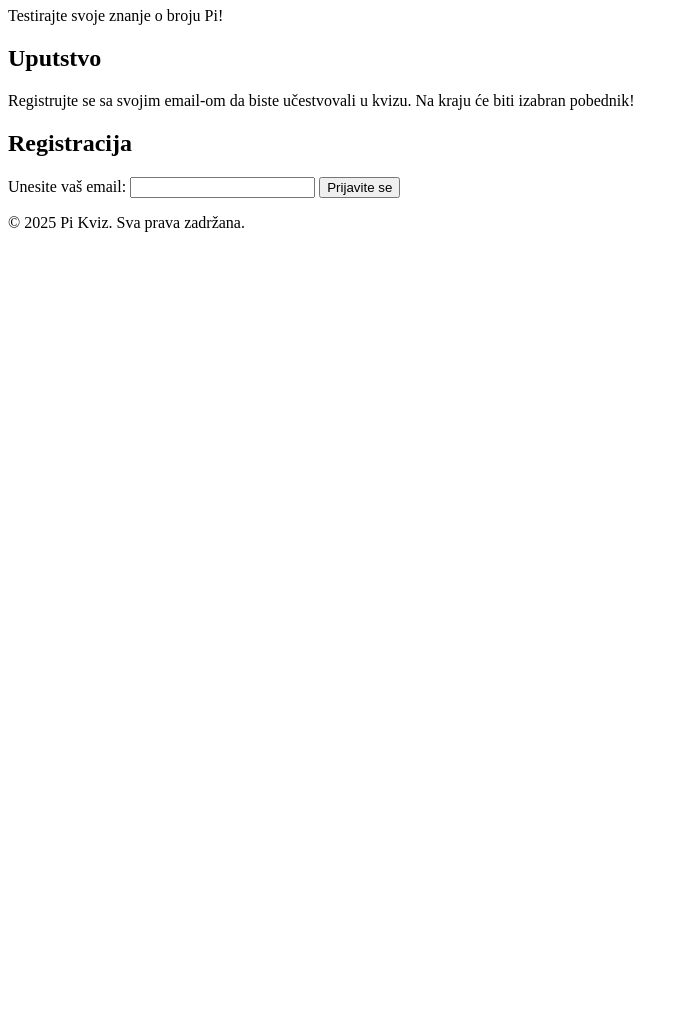
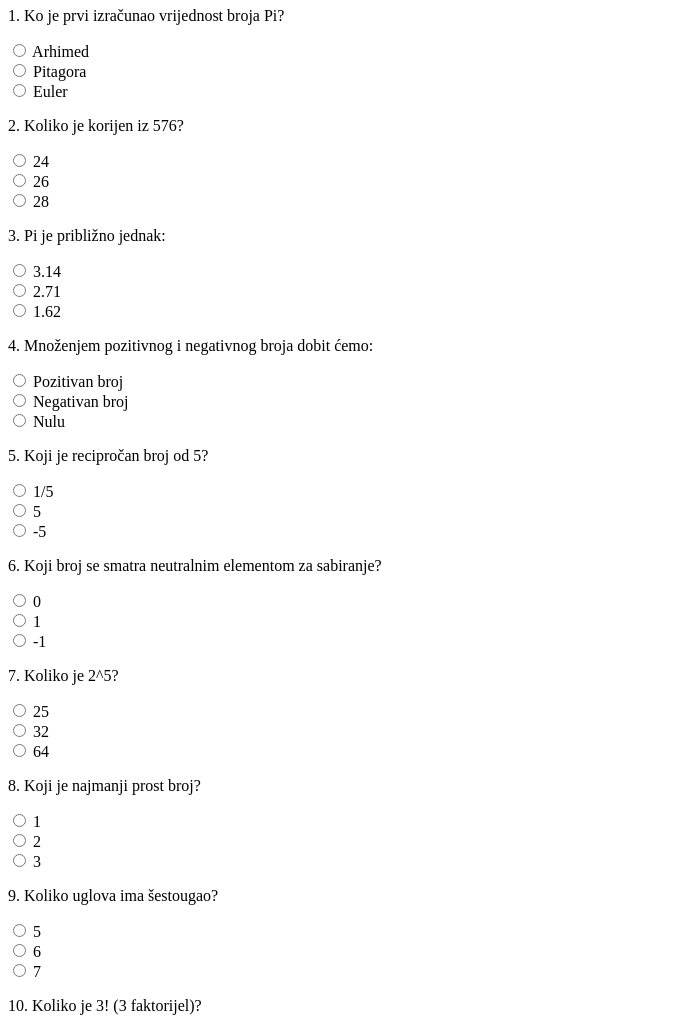
Before and after one commit to kerlicmirnes/Pi-Kviz, a plain HTML site: page index.html in a window 1280 px wide. Shown: the part 73-1100 px from the top of the page, without its empty margins (0-688 px from the left). Before the commit the page ends 800 px from the top, so only its background shows below. Drawn offline with Linux system fonts and the light colour scheme.

Commit message:
Update index.html

```diff
--- a/index.html
+++ b/index.html
@@ -1,157 +1,122 @@
 <!DOCTYPE html>
-<html lang="hr">
+<html lang="bs">
 <head>
     <meta charset="UTF-8">
     <meta name="viewport" content="width=device-width, initial-scale=1.0">
     <title>Pi Kviz</title>
-    <!-- Povezivanje sa CSS fajlom -->
-    <link rel="stylesheet" href="styles.css"> <!-- Ako je fajl u istom folderu -->
-    <!-- Ako je fajl u folderu 'css', koristi ovo -->
-    <!-- <link rel="stylesheet" href="css/styles.css"> -->
 </head>
 <body>
+    <h1>Dobrodošli na Pi Kviz!</h1>
 
-    <header>
-        <h1>Dobrodošli na Pi Kviz!</h1>
-        <p>Testirajte svoje znanje o broju Pi!</p>
-    </header>
-
-    <section>
-        <h2>Uputstvo</h2>
-        <p>Registrujte se sa svojim email-om da biste učestvovali u kvizu. Na kraju će biti izabran pobednik!</p>
-    </section>
-
-    <section id="registration">
-        <h2>Registracija</h2>
-        <form action="#" method="POST" id="registration-form">
-            <label for="email">Unesite vaš email:</label>
-            <input type="email" id="email" name="email" required>
-            <button type="submit">Prijavite se</button>
-        </form>
-    </section>
-
-    <section id="quiz" style="display:none;">
-        <h2>Pitanja</h2>
-        <form id="quiz-form">
+    <section id="quiz">
+        <form>
             <div class="question">
-                <p>1. Koji je broj Pi?</p>
-                <label><input type="radio" name="question1" value="A"> 3.14</label><br>
-                <label><input type="radio" name="question1" value="B"> 3.14159</label><br>
-                <label><input type="radio" name="question1" value="C"> 22/7</label><br>
+                <p>1. Ko je prvi izračunao vrijednost broja Pi?</p>
+                <input type="radio" name="q1" value="a"> Arhimed<br>
+                <input type="radio" name="q1" value="b"> Pitagora<br>
+                <input type="radio" name="q1" value="c"> Euler<br>
             </div>
 
             <div class="question">
-                <p>2. Koji je tačan broj decimala Pi koje je NASA koristila u svom istraživanju?</p>
-                <label><input type="radio" name="question2" value="A"> 100</label><br>
-                <label><input type="radio" name="question2" value="B"> 1000</label><br>
-                <label><input type="radio" name="question2" value="C"> 10000</label><br>
+                <p>2. Koliko je korijen iz 576?</p>
+                <input type="radio" name="q2" value="a"> 24<br>
+                <input type="radio" name="q2" value="b"> 26<br>
+                <input type="radio" name="q2" value="c"> 28<br>
             </div>
 
             <div class="question">
-                <p>3. Kako je poznat datum 14. mart u vezi sa Pi-om?</p>
-                <label><input type="radio" name="question3" value="A"> Pi dan</label><br>
-                <label><input type="radio" name="question3" value="B"> Dan matematike</label><br>
-                <label><input type="radio" name="question3" value="C"> Sveti Pi dan</label><br>
+                <p>3. Pi je približno jednak:</p>
+                <input type="radio" name="q3" value="a"> 3.14<br>
+                <input type="radio" name="q3" value="b"> 2.71<br>
+                <input type="radio" name="q3" value="c"> 1.62<br>
             </div>
 
             <div class="question">
-                <p>4. Koji je prvi broj u Pi sekvenci nakon decimalne tačke?</p>
-                <label><input type="radio" name="question4" value="A"> 1</label><br>
-                <label><input type="radio" name="question4" value="B"> 4</label><br>
-                <label><input type="radio" name="question4" value="C"> 2</label><br>
+                <p>4. Množenjem pozitivnog i negativnog broja dobit ćemo:</p>
+                <input type="radio" name="q4" value="a"> Pozitivan broj<br>
+                <input type="radio" name="q4" value="b"> Negativan broj<br>
+                <input type="radio" name="q4" value="c"> Nulu<br>
             </div>
 
             <div class="question">
-                <p>5. Koliko cifara Pi je ljudi uspelo da izračunaju do 2020. godine?</p>
-                <label><input type="radio" name="question5" value="A"> 1 milion</label><br>
-                <label><input type="radio" name="question5" value="B"> 50 miliona</label><br>
-                <label><input type="radio" name="question5" value="C"> 31 trilion</label><br>
+                <p>5. Koji je recipročan broj od 5?</p>
+                <input type="radio" name="q5" value="a"> 1/5<br>
+                <input type="radio" name="q5" value="b"> 5<br>
+                <input type="radio" name="q5" value="c"> -5<br>
             </div>
 
             <div class="question">
-                <p>6. Koji matematičar je prvi izračunao decimalni prikaz broja Pi?</p>
-                <label><input type="radio" name="question6" value="A"> Euclid</label><br>
-                <label><input type="radio" name="question6" value="B"> Archimedes</label><br>
-                <label><input type="radio" name="question6" value="C"> Newton</label><br>
+                <p>6. Koji broj se smatra neutralnim elementom za sabiranje?</p>
+                <input type="radio" name="q6" value="a"> 0<br>
+                <input type="radio" name="q6" value="b"> 1<br>
+                <input type="radio" name="q6" value="c"> -1<br>
             </div>
 
             <div class="question">
-                <p>7. Pi je poznat i kao...</p>
-                <label><input type="radio" name="question7" value="A"> Grčki broj</label><br>
-                <label><input type="radio" name="question7" value="B"> Matematika konstanta</label><br>
-                <label><input type="radio" name="question7" value="C"> Nezavistan broj</label><br>
+                <p>7. Koliko je 2^5?</p>
+                <input type="radio" name="q7" value="a"> 25<br>
+                <input type="radio" name="q7" value="b"> 32<br>
+                <input type="radio" name="q7" value="c"> 64<br>
             </div>
 
             <div class="question">
-                <p>8. Koja je poznata pesma koja koristi brojeve Pi?</p>
-                <label><input type="radio" name="question8" value="A"> Pi pesma</label><br>
-                <label><input type="radio" name="question8" value="B"> Pi rap</label><br>
-                <label><input type="radio" name="question8" value="C"> Pi kanta</label><br>
+                <p>8. Koji je najmanji prost broj?</p>
+                <input type="radio" name="q8" value="a"> 1<br>
+                <input type="radio" name="q8" value="b"> 2<br>
+                <input type="radio" name="q8" value="c"> 3<br>
             </div>
 
             <div class="question">
-                <p>9. Koliko cifara u Pi je koriste se u računanju kruga?</p>
-                <label><input type="radio" name="question9" value="A"> 2</label><br>
-                <label><input type="radio" name="question9" value="B"> 5</label><br>
-                <label><input type="radio" name="question9" value="C"> Nema broja, koristi se samo Pi</label><br>
+                <p>9. Koliko uglova ima šestougao?</p>
+                <input type="radio" name="q9" value="a"> 5<br>
+                <input type="radio" name="q9" value="b"> 6<br>
+                <input type="radio" name="q9" value="c"> 7<br>
             </div>
 
             <div class="question">
-                <p>10. Kako nazivamo broj Pi u matematici?</p>
-                <label><input type="radio" name="question10" value="A"> Konstanta</label><br>
-                <label><input type="radio" name="question10" value="B"> Aproksimacija</label><br>
-                <label><input type="radio" name="question10" value="C"> Algoritam</label><br>
+                <p>10. Koliko je 3! (3 faktorijel)?</p>
+                <input type="radio" name="q10" value="a"> 3<br>
+                <input type="radio" name="q10" value="b"> 6<br>
+                <input type="radio" name="q10" value="c"> 9<br>
             </div>
 
-            <button type="submit">Pošaljite odgovore</button>
+            <div class="question">
+                <p>11. Koji je kvadratni korijen broja 49?</p>
+                <input type="radio" name="q11" value="a"> 5<br>
+                <input type="radio" name="q11" value="b"> 6<br>
+                <input type="radio" name="q11" value="c"> 7<br>
+            </div>
+
+            <div class="question">
+                <p>12. Koliko minuta ima jedan sat?</p>
+                <input type="radio" name="q12" value="a"> 60<br>
+                <input type="radio" name="q12" value="b"> 100<br>
+                <input type="radio" name="q12" value="c"> 120<br>
+            </div>
+
+            <div class="question">
+                <p>13. Šta je veće, 2/3 ili 3/5?</p>
+                <input type="radio" name="q13" value="a"> 2/3<br>
+                <input type="radio" name="q13" value="b"> 3/5<br>
+                <input type="radio" name="q13" value="c"> Jednaki su<br>
+            </div>
+
+            <div class="question">
+                <p>14. Ako pravougaonik ima dužinu 8 i širinu 4, kolika mu je površina?</p>
+                <input type="radio" name="q14" value="a"> 32<br>
+                <input type="radio" name="q14" value="b"> 24<br>
+                <input type="radio" name="q14" value="c"> 16<br>
+            </div>
+
+            <div class="question">
+                <p>15. Koliko je 15% od 200?</p>
+                <input type="radio" name="q15" value="a"> 30<br>
+                <input type="radio" name="q15" value="b"> 25<br>
+                <input type="radio" name="q15" value="c"> 20<br>
+            </div>
+
+            <button type="submit">Pošalji odgovore</button>
         </form>
     </section>
-
-    <footer>
-        <p>&copy; 2025 Pi Kviz. Sva prava zadržana.</p>
-    </footer>
-
-    <script>
-        // Skripta za upravljanje registracijom
-        document.getElementById('registration-form').addEventListener('submit', function(event) {
-            event.preventDefault();
-            const email = document.getElementById('email').value;
-            if (email) {
-                alert('Registracija uspešna! Dobrodošli na kviz!');
-                document.getElementById('registration').style.display = 'none';
-                document.getElementById('quiz').style.display = 'block';
-            }
-        });
-
-        // Skripta za upravljanje slanjem odgovora na kviz
-        document.getElementById('quiz-form').addEventListener('submit', function(event) {
-            event.preventDefault();
-            let score = 0;
-            const answers = {
-                question1: 'B',
-                question2: 'B',
-                question3: 'A',
-                question4: 'B',
-                question5: 'C',
-                question6: 'B',
-                question7: 'B',
-                question8: 'B',
-                question9: 'C',
-                question10: 'A'
-            };
-
-            // Proverava sve odgovore
-            for (let question in answers) {
-                const selected = document.querySelector(`input[name="${question}"]:checked`);
-                if (selected && selected.value === answers[question]) {
-                    score++;
-                }
-            }
-
-            // Prikazuje rezultat
-            alert(`Vaš rezultat je: ${score} od 10`);
-        });
-    </script>
-
 </body>
 </html>
```
